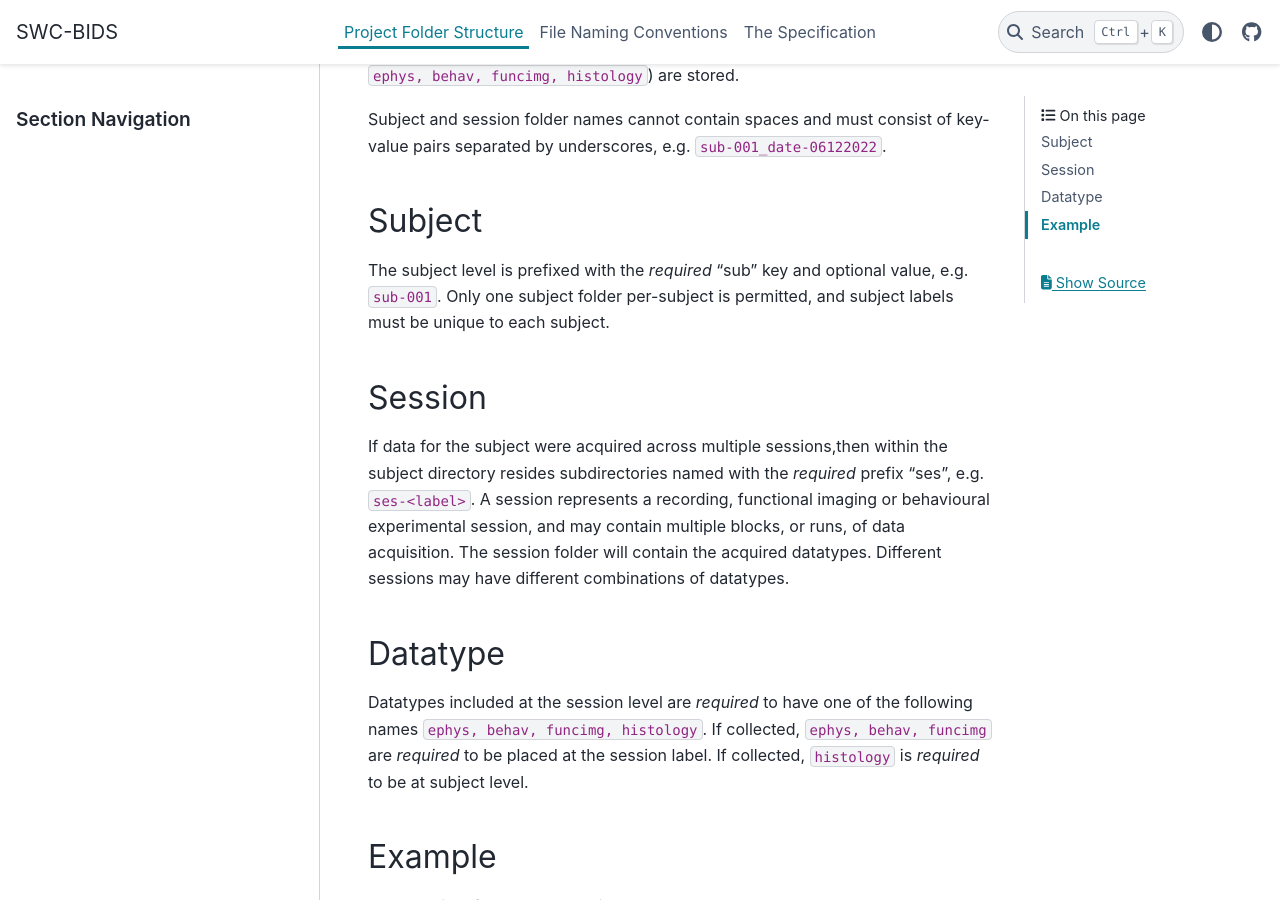
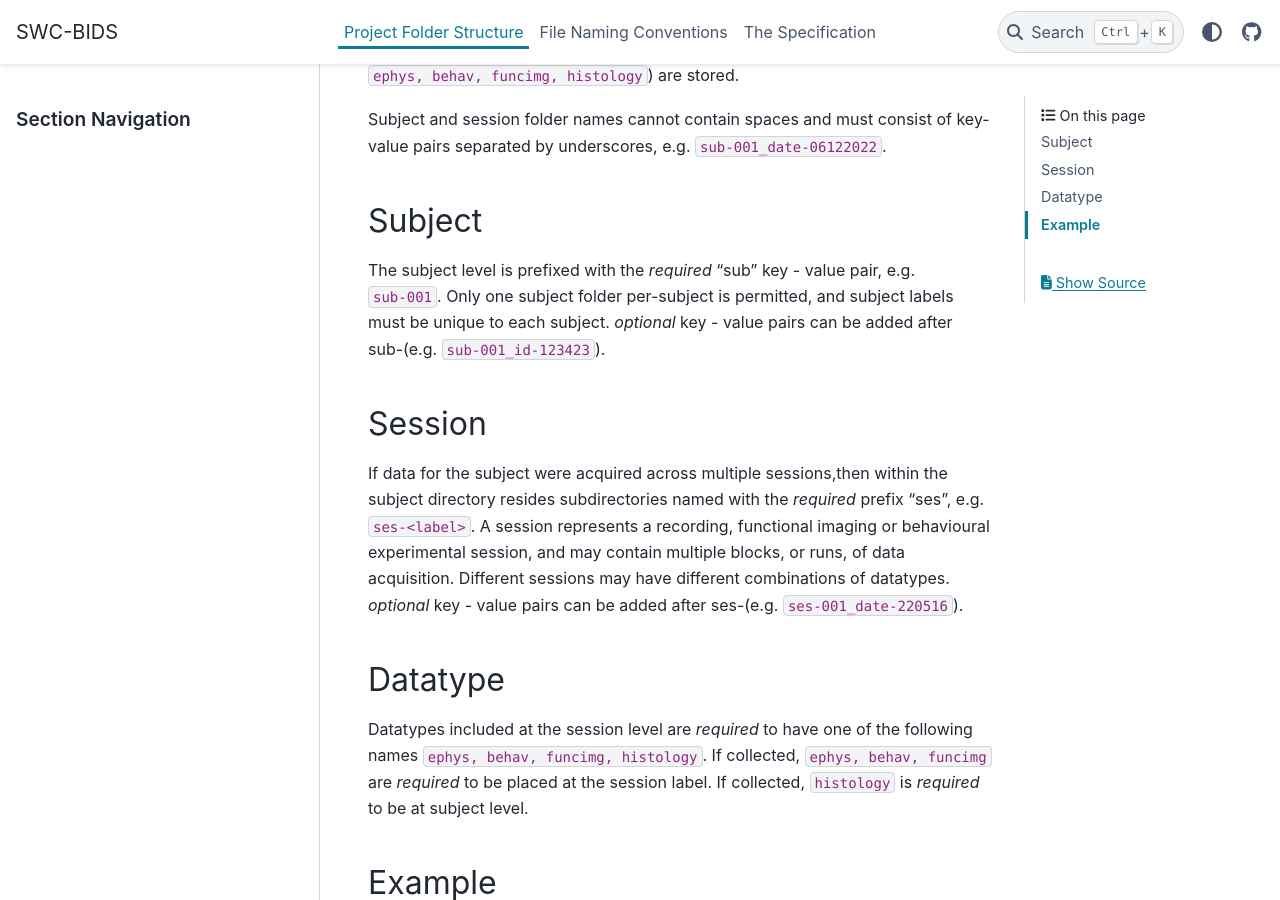
Before and after one commit to neuroinformatics-unit/NeuroBlueprint, a Sphinx documentation site: the page built from docs/source/folder_structure.md, in a window 1280 px wide and 900 px high, scrolled down 700 px. Built offline with Sphinx 7.4.7 and the PyData theme 0.15.4, drawn with Linux system fonts in a browser that asks for light colours.

Commit message:
fix sub and ses section required and optional

```diff
--- a/docs/source/folder_structure.md
+++ b/docs/source/folder_structure.md
@@ -31,14 +31,16 @@ Subject and session folder names cannot contain spaces and must consist of key-v
 by underscores, e.g. `sub-001_date-06122022`.
 
 ## Subject
-The subject level is prefixed with the *required* "sub" key and optional value, e.g. `sub-001`. Only one subject
-folder per-subject is permitted, and subject labels must be unique to each subject.
+The subject level is prefixed with the *required* "sub" key - value pair, e.g. `sub-001`. Only one subject
+folder per-subject is permitted, and subject labels must be unique to each subject. *optional* key - value pairs
+can be added after sub-<label> (e.g. `sub-001_id-123423`).
 
 ## Session
 If data for the subject were acquired across multiple sessions,then within the subject
 directory resides subdirectories named with the *required* prefix "ses", e.g. `ses-<label>`. A session represents a recording,
 functional imaging or behavioural experimental session, and may contain multiple blocks, or runs, of data acquisition.
-The session folder will contain the acquired datatypes. Different sessions may have different combinations of datatypes.
+Different sessions may have different combinations of datatypes. *optional* key - value pairs can be added after ses-<label>
+(e.g. `ses-001_date-220516`).
 
 ## Datatype
 Datatypes included at the session level are *required* to have one of the following names `ephys, behav, funcimg, histology`.
```
